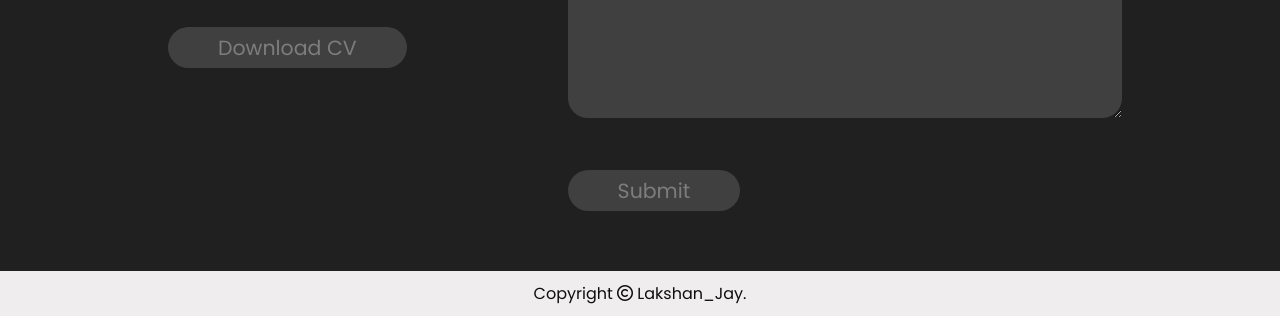
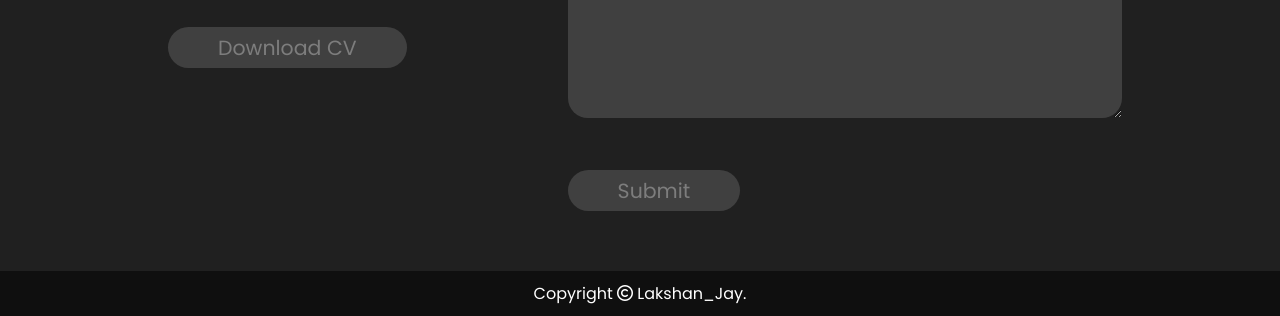
Before and after one commit to rezdila/Portfolio-website, a plain HTML site: page index.html in a window 1280 px wide. Shown: the part 4170-4486 px from the top of the page. Drawn offline with Linux system fonts and the light colour scheme; a script that the page names is missing.

Commit message:
Update style.css

```diff
--- a/style.css
+++ b/style.css
@@ -632,7 +632,7 @@ form .sbmt{
 
 }
 .copyright{
-    background-color:#efeded;
+    background-color:#0f0f0f;
     width: 100%;
     padding: 10px 0;
     text-align: center;
@@ -640,7 +640,7 @@ form .sbmt{
     font-weight: 300;
 }
 .copyright p{
-    color: #0f0f0f;
+    color: #ffffff;
 }
 .copyright p i{
     size: 0.4em;
```
